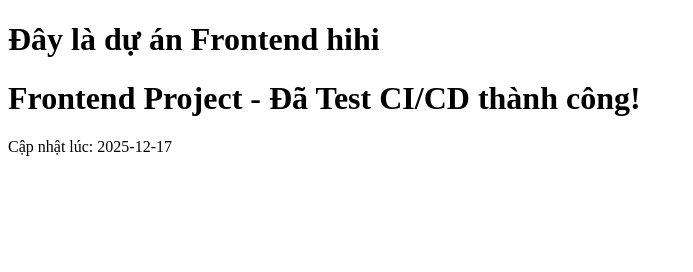
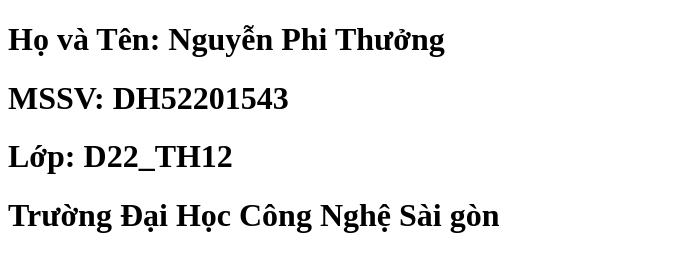
Before and after one commit to rockhocduong2-design/fontend-project, a plain HTML site: page index.html in a window 1280 px wide. Shown: the whole page, without its empty margins (0-693 px from the left). Drawn offline with Linux system fonts and the light colour scheme.

Commit message:
commit index Thong tin sv

```diff
--- a/index.html
+++ b/index.html
@@ -4,8 +4,10 @@
     <title>Frontend Test</title>
 </head>
 <body>
-    <h1>Đây là dự án Frontend hihi</h1>
-    <h1>Frontend Project - Đã Test CI/CD thành công!</h1>
-    <p>Cập nhật lúc: 2025-12-17</p>
-    </body>
+    <h1>Họ và Tên: Nguyễn Phi Thưởng</h1>
+    <h1>MSSV: DH52201543</h1>
+    <h1>Lớp: D22_TH12</h1>
+    <h1>Trường Đại Học Công Nghệ Sài gòn</h1>
+    <h1></h1>
+</body>
 </html>
```
